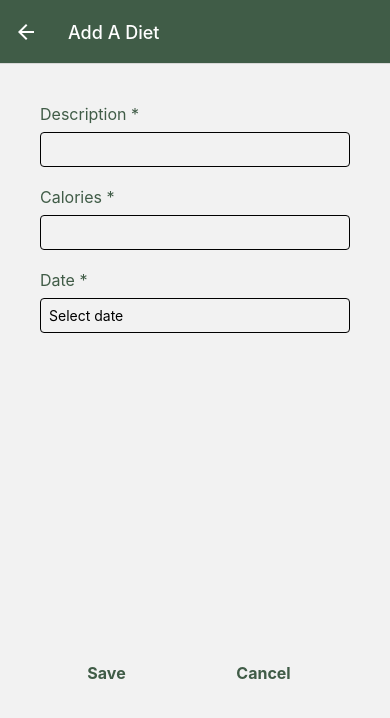
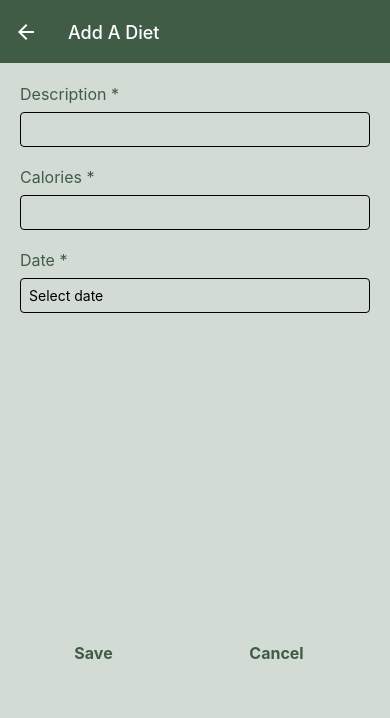
Before and after one commit to daodaojiang622/daodaojiang622-CS5520-FA2024-Vancouver-Assignment2, a React Native app in the folder activity_diet_tracker_app/: screen /AddDiet in a window 390 px wide. Shown: the top 718 px of the page. Built offline with nearby package versions, Linux system fonts and the light colour scheme.

Commit message:
added background color to adddiet screen

```diff
--- a/activity_diet_tracker_app/Screens/AddDietScreen.js
+++ b/activity_diet_tracker_app/Screens/AddDietScreen.js
@@ -53,7 +53,7 @@ export default function AddActivityScreen() {
   };
 
   return (
-    <View style={styles.container}>
+    <View style={[styles.container, {backgroundColor: theme.backgroundColor}]}>
         <Text style={[styles.label, { color: theme.headerColor}]}>Description *</Text>
         <TextInput
         style={styles.input}
@@ -110,7 +110,6 @@ const styles = StyleSheet.create({
   container: {
     flex: 1,
     padding: 20,
-    margin: 20,
   },
   dropdown: {
     marginBottom: 20,
--- a/activity_diet_tracker_app/Utils/Colors.js
+++ b/activity_diet_tracker_app/Utils/Colors.js
@@ -6,7 +6,7 @@ const Colors = {
     background: '#c0c4d1',
 
     toggleThemeHeader: '#405c47',
-    toggleThemeBackground: '#b4bfb7',
+    toggleThemeBackground: '#d3dbd5',
 
     noColor: 'transparent',
 
```
